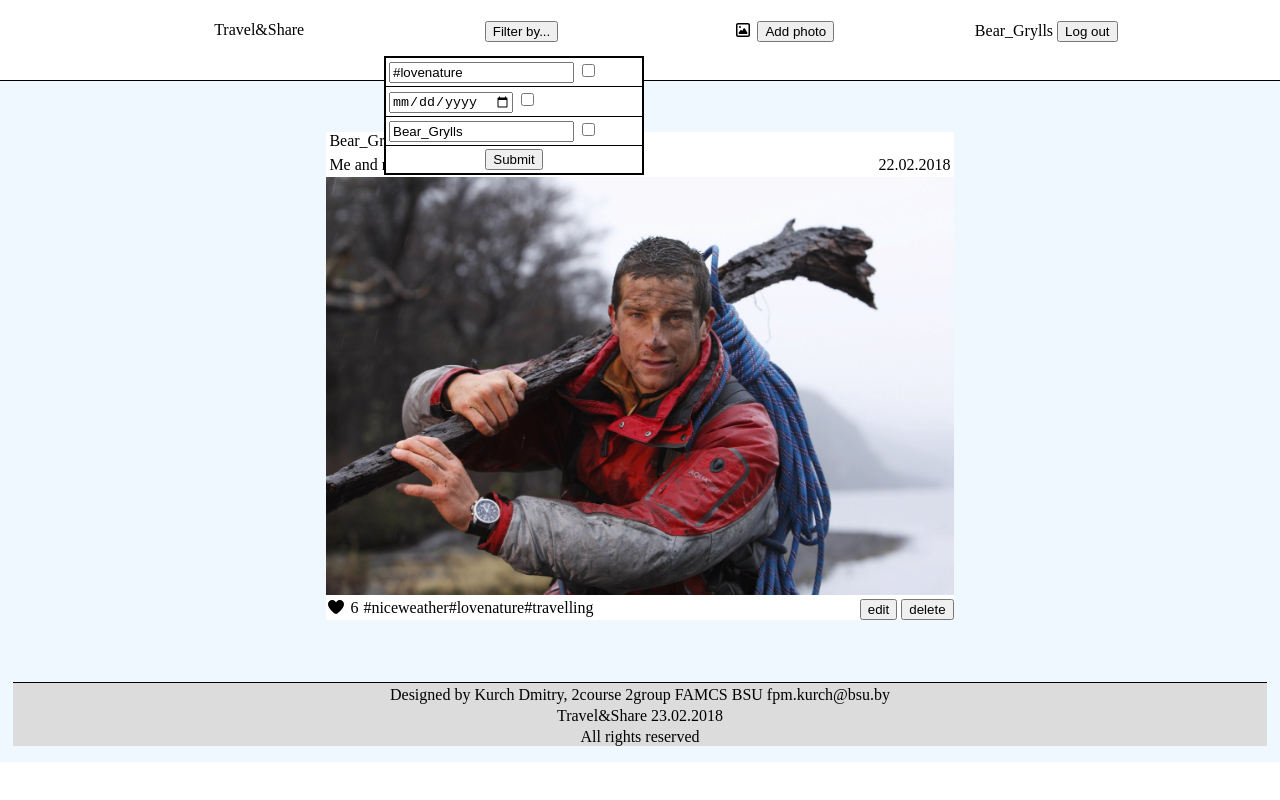
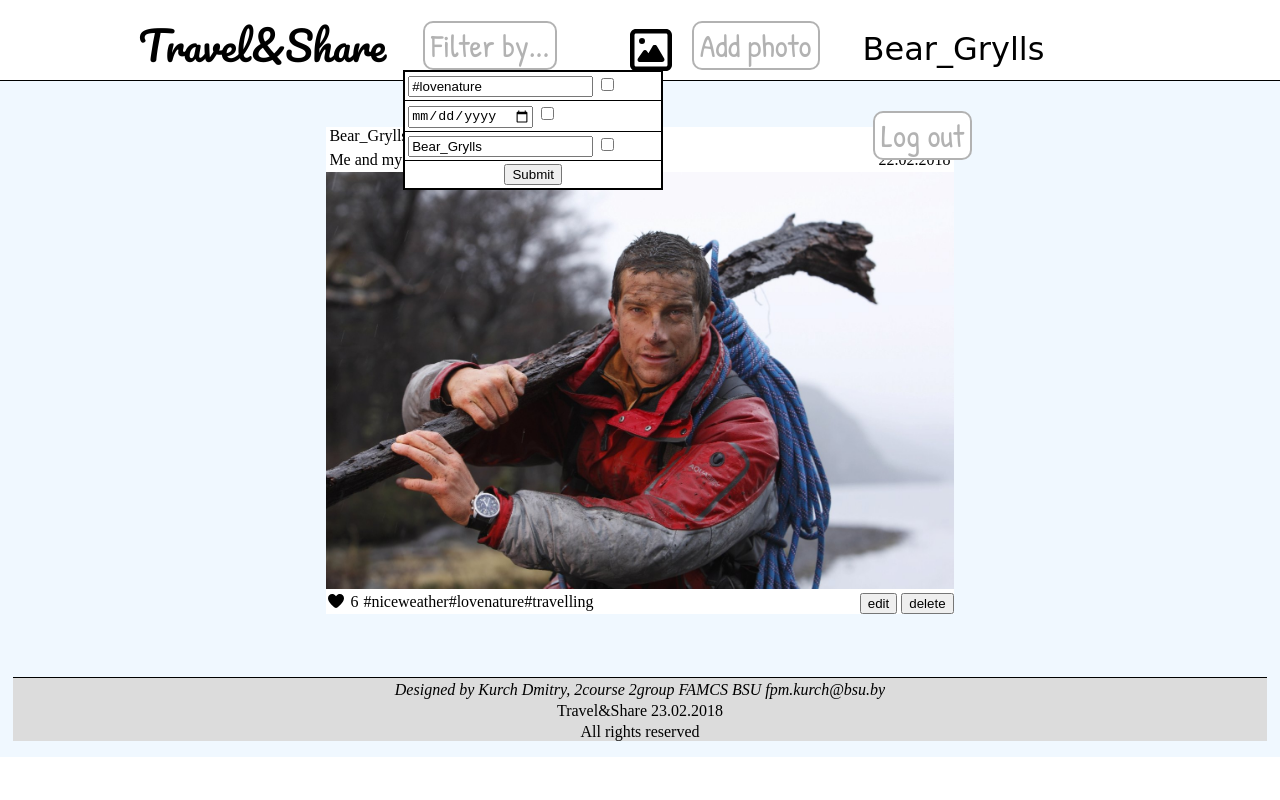
Before and after one commit to dr-leto/MyPractice, a plain HTML site: page Task3/index.html in a window 1280 px wide. Drawn offline with Linux system fonts and the light colour scheme; a web font is replaced by a local one.

Commit message:
Designed header is done

```diff
--- a/Task3/index.html
+++ b/Task3/index.html
@@ -4,6 +4,9 @@
 <head>
     <meta charset="UTF-8">
     <link rel="stylesheet" type="text/css" href="style.css">
+    <link href="https://fonts.googleapis.com/css?family=Pacifico" rel="stylesheet">
+    <link href="https://fonts.googleapis.com/css?family=Patrick+Hand" rel="stylesheet">
+    <link href="https://fonts.googleapis.com/css?family=Rancho" rel="stylesheet">
     <script defer src="fontawesome-free-5.0.6/on-server/js/fontawesome-all.js"></script>
     <title>Travel&Share</title>
 </head>
@@ -13,26 +16,34 @@
 <div class = "hat">
     <div class = "hatElement">
         <header>
-            Travel&Share
+            <p class = "header">Travel&Share<p>
         </header>
     </div>
     <nav>
         <div class = "hatElement">
-            <button>
+            <button class = "headButton">
                 Filter by...
             </button>
         </div>
         <div class = "hatElement">
+            <div class = "double">
                 <i class="far fa-image"></i>
-            <button>
+            </div>
+            <div class = "double">
+                <button class = "headButton">
                     Add photo
                 </button>
             </div>
+        </div>
         <div class = "hatElement">
-            Bear_Grylls
-            <button>
+            <div class = "double">
+                <p class = "name"> Bear_Grylls</p>
+            </div>
+            <div class = "double">
+                <button class=" headButton">
                     Log out
                 </button>
+            </div>
         </div>
     </nav>
     <div style="clear:both"></div>
@@ -60,7 +71,9 @@
 
 <div class = "main">
 
+    <article>
         <div align="center">
+            <section>
                 <div class = "post">
                     <div class = "postElement">
                         <div class = "namePostElement">Bear_Grylls</div>
@@ -90,13 +103,19 @@
                     </div>
                     <div style="clear:both"></div>
                 </div>
+            </section>
         </div>
+    </article>
 
+    <footer>
         <div class = "footer">
+            <address>
                 <p class = "footerElement">Designed by Kurch Dmitry, 2course 2group FAMCS BSU fpm.kurch@bsu.by</p>
+            </address>
             <p class = "footerElement">Travel&Share 23.02.2018</p>
             <p class = "footerElement">All rights reserved</p>
         </div>
+    </footer>
 
 </div>
 
--- a/Task3/style.css
+++ b/Task3/style.css
@@ -5,7 +5,7 @@ body{
 
 .main{
     position: relative;
-    margin-top:4.4%;
+    margin-top:4%;
     padding:1%;
     background-color:aliceblue;
 }
@@ -23,11 +23,49 @@ body{
 }
 
 .hatElement{
-    margin: 1%;
     padding: 1%;
     width: 21%;
     text-align: center;
     float:left;
+}
+
+.header{
+    margin:0;
+    padding:0;
+    font-family: 'Pacifico', cursive;
+    font-size: 5vh;
+}
+
+.headButton{
+    margin:1.3vh;
+    font-size: 4vh;
+    font-family: 'Patrick Hand', cursive;
+    color:rgba(0,0,0,0.3);
+    background-color: white;
+    border: 2px solid;
+    border-radius:10px ;
+    border-color: rgba(0,0,0,0.3);
+    transition-duration: 0.5s;
+}
+.headButton:hover{
+    background-color: rgba(0,0,0,0.13);
+    color: white;
+}
+
+.double{
+    float:left;
+}
+
+.fa-image{
+    font-size:6vh;
+    margin-top:2vh;
+}
+.name{
+    margin-top:2.5vh;
+    margin-right:0;
+    float:left;
+    font-family: 'Rancho', cursive;
+    font-size:4vh;
 }
 
 .filter{
@@ -36,6 +74,7 @@ body{
     background-color:white;
     left:30%;
     width: 20%;
+    margin: 1.5%;
     border: solid 2px;
 }
 
```
Lines whose indentation alone changed are shown as unchanged.
